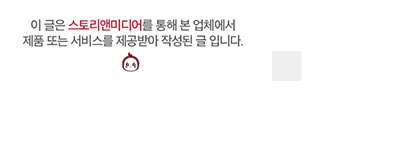
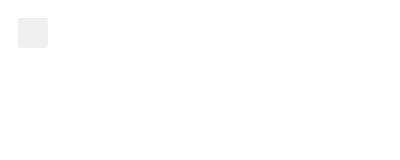
Before and after one commit to IsThisAd/IsThisAd, a browser extension: page Prototype/FE/popup.html in a window 400 px wide. Drawn offline with Linux system fonts and the light colour scheme.

Commit message:
remove storyn

```diff
--- a/Prototype/FE/popup.html
+++ b/Prototype/FE/popup.html
@@ -5,7 +5,6 @@
     <script src="tesseract/tesseract.min.js"></script>
   </head>
   <body>
-    <img src="storyn.jpg", id="image">
     <button id="changeColor"></button>
     <script src="popup.js"></script>
     <script src="tesseract/main.js"></script>
```
